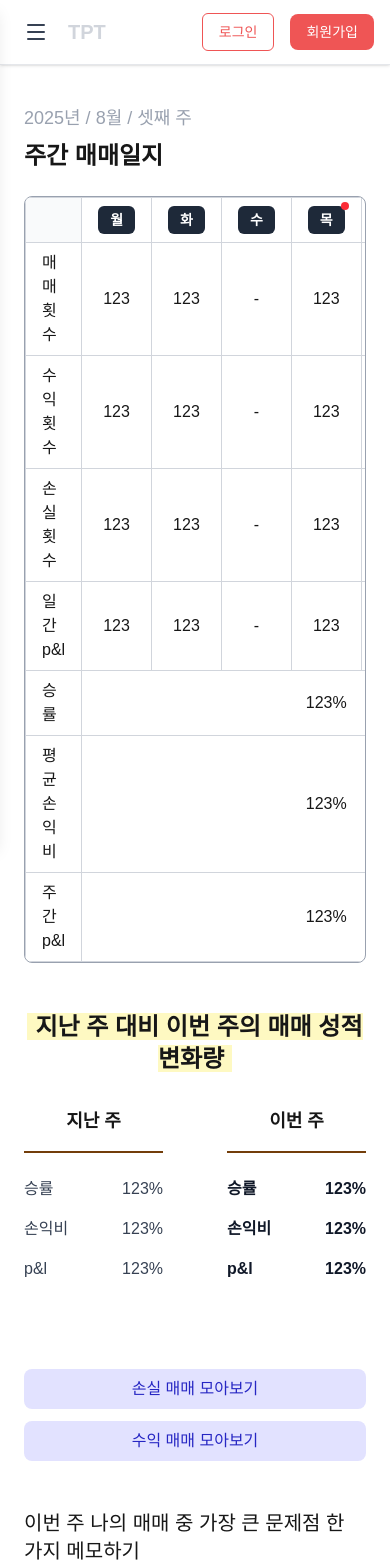
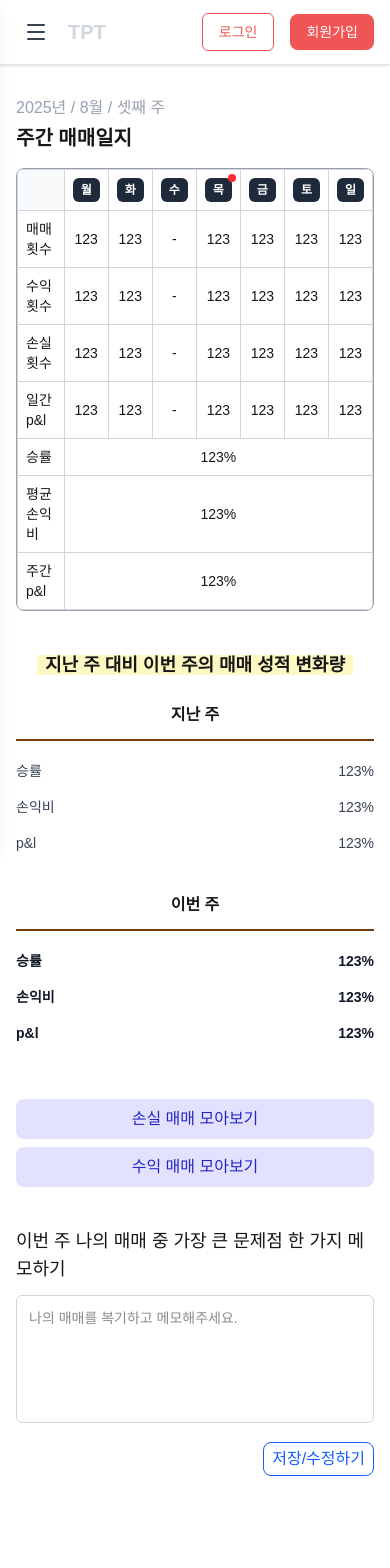
Before and after one commit to Bewheneverwhatiwant/Customer_Web, a Next.js app: page /weekfeedback in a window 390 px wide. Shown: the top 1568 px of the page. After the commit the page ends 1492 px from the top, so only its background shows below. Built offline with nearby package versions, Linux system fonts and the light colour scheme.

Commit message:
feat: 카카오톡 비즈 Modal 추가, 반응형UI 수정, props 수정

```diff
--- a/app/login/page.tsx
+++ b/app/login/page.tsx
@@ -117,7 +117,7 @@ export default function Login() {
 								onChange={setUserId}
 								variant={2}
 								required
-								autocomplete="username"
+								autoComplete="username"
 								aria-describedby="userId-help"
 							/>
 							<CustomInputField
@@ -129,7 +129,7 @@ export default function Login() {
 								variant={2}
 								type="password"
 								required
-								autocomplete="current-password"
+								autoComplete="current-password"
 								aria-describedby="password-help"
 							/>
 						</div>
--- a/app/monthfeedback/MonthFeedback.tsx
+++ b/app/monthfeedback/MonthFeedback.tsx
@@ -5,9 +5,9 @@ import { useRouter } from "next/navigation";
 
 interface WeekData {
 	week: string;
-	trades: number | string; // 매매횟수
-	weeklyPnL: number | string; // 주간 PnL
-	new: boolean; // 새로운 정보 여부
+	trades: number | string;
+	weeklyPnL: number | string;
+	new: boolean;
 }
 
 interface MonthSummary {
@@ -18,16 +18,12 @@ interface MonthSummary {
 
 interface MonthFeedbackProps {
 	year: string;
-	month: string; // "8" 같은 값
-	beforeMonth: string; // ex) "2025년 7월"
-	nowMonth: string; // ex) "2025년 8월"
+	month: string;
+	beforeMonth: string;
+	nowMonth: string;
 	weeks: WeekData[];
 	summary: MonthSummary;
 }
-
-// 완강후 스윙 -> 타점별 성적표, 매매 최종 평가, 목표 성과 추가하기
-// 완강후 데이 -> 타점별 성적표, 매매 최종 평가, 목표 성과 추가하기
-// 완강후 스켈핑 -> 다 빼고 새로운 NotionButton 컴포넌트 넣기
 
 export default function MonthFeedback({
 	year,
@@ -40,27 +36,32 @@ export default function MonthFeedback({
 	const router = useRouter();
 
 	return (
-		<div className="p-6 mt-20">
+		<div className="p-4 sm:p-6 mt-20 sm:mt-25">
 			{/* 타이틀 */}
-			<h2 className="text-gray-400 text-lg mb-2">
+			<h2 className="text-gray-400 text-base sm:text-lg mb-1 sm:mb-2">
 				{year}년 {month}월
 			</h2>
-			<h1 className="text-2xl font-bold mb-6">월간 매매일지</h1>
+			<h1 className="text-xl sm:text-2xl font-bold mb-4 sm:mb-6">월간 매매일지</h1>
 
-			{/* 테이블 */}
-			<div className="border border-gray-400 rounded-lg overflow-hidden mb-10">
-				<table className="w-full border-collapse text-center">
+			{/* 테이블 (모바일 스크롤 지원) */}
+			<div className="border border-gray-400 rounded-lg overflow-hidden mb-10 overflow-x-auto">
+				<table className="min-w-full border-collapse text-center text-sm sm:text-base">
 					<thead>
 						<tr>
-							<th className="w-40 border border-gray-300 bg-gray-50"></th>
+							<th className="w-28 sm:w-40 border border-gray-300 bg-gray-50"></th>
 							{weeks.map((w) => (
-								<th key={w.week} className="border border-gray-300 py-2 px-4">
-									<button className="relative px-4 py-1 bg-gray-800 text-white text-sm rounded-md cursor-pointer"
+								<th
+									key={w.week}
+									className="border border-gray-300 py-2 px-2 sm:px-4"
+								>
+									<button
+										className="relative px-2 sm:px-4 py-1 bg-gray-800 text-white text-xs sm:text-sm rounded-md cursor-pointer"
 										onClick={() =>
 											router.push(
 												`/weekfeedback?year=${year}&month=${month}&week=${w.week}`
 											)
-										}>
+										}
+									>
 										{w.week}
 										{w.new && (
 											<span className="absolute -top-1 -right-1 w-2 h-2 bg-red-500 rounded-full" />
@@ -72,7 +73,9 @@ export default function MonthFeedback({
 					</thead>
 					<tbody>
 						<tr>
-							<td className="border border-gray-300 py-2 px-4 text-left">매매횟수</td>
+							<td className="border border-gray-300 py-2 px-2 sm:px-4 text-left">
+								매매횟수
+							</td>
 							{weeks.map((w) => (
 								<td key={w.week + "-trades"} className="border border-gray-300">
 									{w.trades}
@@ -80,7 +83,9 @@ export default function MonthFeedback({
 							))}
 						</tr>
 						<tr>
-							<td className="border border-gray-300 py-2 px-4 text-left">주간 p&l</td>
+							<td className="border border-gray-300 py-2 px-2 sm:px-4 text-left">
+								주간 p&l
+							</td>
 							{weeks.map((w) => (
 								<td key={w.week + "-pnl"} className="border border-gray-300">
 									{w.weeklyPnL}
@@ -88,19 +93,25 @@ export default function MonthFeedback({
 							))}
 						</tr>
 						<tr>
-							<td className="border border-gray-300 py-2 px-4 text-left">월간 최종 승률</td>
+							<td className="border border-gray-300 py-2 px-2 sm:px-4 text-left">
+								월간 최종 승률
+							</td>
 							<td className="border border-gray-300" colSpan={weeks.length}>
 								{summary.winRate}
 							</td>
 						</tr>
 						<tr>
-							<td className="border border-gray-300 py-2 px-4 text-left">월간 평균 손익비</td>
+							<td className="border border-gray-300 py-2 px-2 sm:px-4 text-left">
+								월간 평균 손익비
+							</td>
 							<td className="border border-gray-300" colSpan={weeks.length}>
 								{summary.avgProfit}
 							</td>
 						</tr>
 						<tr>
-							<td className="border border-gray-300 py-2 px-4 text-left">월간 최종 p&l</td>
+							<td className="border border-gray-300 py-2 px-2 sm:px-4 text-left">
+								월간 최종 p&l
+							</td>
 							<td className="border border-gray-300" colSpan={weeks.length}>
 								{summary.finalPnL}
 							</td>
@@ -110,27 +121,29 @@ export default function MonthFeedback({
 			</div>
 
 			{/* 비교 섹션 */}
-			<div className="mt-12">
-				<h2 className="text-2xl font-semibold text-center mb-8">
+			<div className="mt-8 sm:mt-12">
+				<h2 className="text-xl sm:text-2xl font-semibold text-center mb-6 sm:mb-8">
 					<span className="bg-yellow-100 px-2">
 						{beforeMonth} 대비 {nowMonth}의 매매 성적 변화량
 					</span>
 				</h2>
 
-				<div className="grid grid-cols-2 gap-16">
+				<div className="grid grid-cols-1 sm:grid-cols-2 gap-8 sm:gap-16">
 					{/* Before Month */}
 					<div>
-						<h3 className="text-lg font-semibold text-center mb-4">{beforeMonth}</h3>
-						<div className="border-t-2 border-yellow-900 pt-4">
-							<div className="flex justify-between py-2 text-gray-700">
+						<h3 className="text-base sm:text-lg font-semibold text-center mb-3 sm:mb-4">
+							{beforeMonth}
+						</h3>
+						<div className="border-t-2 border-yellow-900 pt-3 sm:pt-4">
+							<div className="flex justify-between py-2 text-gray-700 text-sm sm:text-base">
 								<span>월간 최종 승률</span>
 								<span>{summary.winRate}</span>
 							</div>
-							<div className="flex justify-between py-2 text-gray-700">
+							<div className="flex justify-between py-2 text-gray-700 text-sm sm:text-base">
 								<span>월간 평균 손익비</span>
 								<span>{summary.avgProfit}</span>
 							</div>
-							<div className="flex justify-between py-2 text-gray-700">
+							<div className="flex justify-between py-2 text-gray-700 text-sm sm:text-base">
 								<span>월간 최종 p&l</span>
 								<span>{summary.finalPnL}</span>
 							</div>
@@ -139,17 +152,19 @@ export default function MonthFeedback({
 
 					{/* Now Month */}
 					<div>
-						<h3 className="text-lg font-semibold text-center mb-4">{nowMonth}</h3>
-						<div className="border-t-2 border-yellow-900 pt-4">
-							<div className="flex justify-between py-2 text-gray-900 font-semibold">
+						<h3 className="text-base sm:text-lg font-semibold text-center mb-3 sm:mb-4">
+							{nowMonth}
+						</h3>
+						<div className="border-t-2 border-yellow-900 pt-3 sm:pt-4">
+							<div className="flex justify-between py-2 text-gray-900 font-semibold text-sm sm:text-base">
 								<span>월간 최종 승률</span>
 								<span>{summary.winRate}</span>
 							</div>
-							<div className="flex justify-between py-2 text-gray-900 font-semibold">
+							<div className="flex justify-between py-2 text-gray-900 font-semibold text-sm sm:text-base">
 								<span>월간 평균 손익비</span>
 								<span>{summary.avgProfit}</span>
 							</div>
-							<div className="flex justify-between py-2 text-gray-900 font-semibold">
+							<div className="flex justify-between py-2 text-gray-900 font-semibold text-sm sm:text-base">
 								<span>월간 최종 p&l</span>
 								<span>{summary.finalPnL}</span>
 							</div>
--- a/app/mypage/MyPageMain.tsx
+++ b/app/mypage/MyPageMain.tsx
@@ -54,7 +54,7 @@ export default function MyPageMain({ state }: Props) {
 	};
 
 	return (
-		<main className="flex-1 p-10 overflow-y-auto max-h-screen">
+		<main className="flex-1 p-4 sm:p-6 md:p-10 overflow-visible md:overflow-y-auto md:max-h-screen">
 			<div className="max-w-2xl mx-auto text-center gap-5">
 				{renderMainContent()}
 
--- a/app/mypage/MyPageSidebar.tsx
+++ b/app/mypage/MyPageSidebar.tsx
@@ -50,6 +50,7 @@ export default function MyPageSidebar({ name, email, phone }: Props) {
 		bg-[#0f172a] text-white
 		flex flex-col md:flex-col
 		py-6 md:py-10
+		relative md:sticky md:top-0
 	"
 		>
 			{/* 모바일에서는 row, 데스크탑에서는 column */}
--- a/app/mypage/page.tsx
+++ b/app/mypage/page.tsx
@@ -59,7 +59,7 @@ export default function MyPage() {
 	}, []);
 
 	return (
-		<div className="flex h-screen bg-white flex-col md:flex-row">
+		<div className="flex bg-white flex-col md:flex-row h-auto md:h-screen">
 			{/* 테스트용으로, 위의 mockData 바꿔서 볼 수 있는 컴포넌트입니다 */}
 			{/* <MyPageSidebar name={mockUser.name} email={mockUser.email} phone={mockUser.phone} /> */}
 
--- a/app/weekfeedback/WeekFeedBack.tsx
+++ b/app/weekfeedback/WeekFeedBack.tsx
@@ -10,7 +10,7 @@ interface DayData {
 	wins: number | string;
 	losses: number | string;
 	dailyPnL: number | string;
-	new: boolean; // 새로운 데이터 여부
+	new: boolean;
 }
 
 interface WeekSummary {
@@ -27,8 +27,6 @@ interface WeekFeedbackProps {
 	summary: WeekSummary;
 }
 
-// 완강후 데이일 경우 컴포넌트 추가하기
-
 export default function WeekFeedback({
 	year,
 	month,
@@ -42,25 +40,29 @@ export default function WeekFeedback({
 		router.push(`/dayfeedback?year=${year}&month=${month}&week=${week}&day=${day}`);
 	};
 
-
 	return (
-		<div className="p-6 mt-20">
+		<div className="p-4 sm:p-6 mt-20 sm:mt-25">
 			{/* 타이틀 */}
-			<h2 className="text-gray-400 text-lg mb-2">
+			<h2 className="text-gray-400 text-base sm:text-lg mb-1 sm:mb-2">
 				{year}년 / {month}월 / {week}
 			</h2>
-			<h1 className="text-2xl font-bold mb-6">주간 매매일지</h1>
+			<h1 className="text-xl sm:text-2xl font-bold mb-4 sm:mb-6">주간 매매일지</h1>
 
-			{/* 테이블 */}
-			<div className="border border-gray-400 rounded-lg overflow-hidden mb-10">
-				<table className="w-full border-collapse text-center">
+			{/* 테이블 (모바일 스크롤 지원) */}
+			<div className="border border-gray-400 rounded-lg overflow-hidden mb-10 overflow-x-auto">
+				<table className="min-w-full border-collapse text-center text-sm sm:text-base">
 					<thead>
 						<tr>
-							<th className="w-40 border border-gray-300 bg-gray-50"></th>
+							<th className="w-28 sm:w-40 border border-gray-300 bg-gray-50"></th>
 							{days.map((d) => (
-								<th key={d.day} className="border border-gray-300 py-2 px-4">
-									<button className="relative px-3 py-1 bg-gray-800 text-white text-sm rounded-md cursor-pointer"
-										onClick={() => handleDayClick(d.day)}>
+								<th
+									key={d.day}
+									className="border border-gray-300 py-2 px-2 sm:px-4"
+								>
+									<button
+										className="relative px-2 sm:px-3 py-1 bg-gray-800 text-white text-xs sm:text-sm rounded-md cursor-pointer"
+										onClick={() => handleDayClick(d.day)}
+									>
 										{d.day}
 										{d.new && (
 											<span className="absolute -top-1 -right-1 w-2 h-2 bg-red-500 rounded-full" />
@@ -72,7 +74,7 @@ export default function WeekFeedback({
 					</thead>
 					<tbody>
 						<tr>
-							<td className="border border-gray-300 py-2 px-4 text-left">
+							<td className="border border-gray-300 py-2 px-2 sm:px-4 text-left">
 								매매횟수
 							</td>
 							{days.map((d) => (
@@ -82,7 +84,7 @@ export default function WeekFeedback({
 							))}
 						</tr>
 						<tr>
-							<td className="border border-gray-300 py-2 px-4 text-left">
+							<td className="border border-gray-300 py-2 px-2 sm:px-4 text-left">
 								수익횟수
 							</td>
 							{days.map((d) => (
@@ -92,7 +94,7 @@ export default function WeekFeedback({
 							))}
 						</tr>
 						<tr>
-							<td className="border border-gray-300 py-2 px-4 text-left">
+							<td className="border border-gray-300 py-2 px-2 sm:px-4 text-left">
 								손실횟수
 							</td>
 							{days.map((d) => (
@@ -102,7 +104,7 @@ export default function WeekFeedback({
 							))}
 						</tr>
 						<tr>
-							<td className="border border-gray-300 py-2 px-4 text-left">
+							<td className="border border-gray-300 py-2 px-2 sm:px-4 text-left">
 								일간 p&l
 							</td>
 							{days.map((d) => (
@@ -112,7 +114,7 @@ export default function WeekFeedback({
 							))}
 						</tr>
 						<tr>
-							<td className="border border-gray-300 py-2 px-4 text-left">
+							<td className="border border-gray-300 py-2 px-2 sm:px-4 text-left">
 								승률
 							</td>
 							<td className="border border-gray-300" colSpan={days.length}>
@@ -120,7 +122,7 @@ export default function WeekFeedback({
 							</td>
 						</tr>
 						<tr>
-							<td className="border border-gray-300 py-2 px-4 text-left">
+							<td className="border border-gray-300 py-2 px-2 sm:px-4 text-left">
 								평균 손익비
 							</td>
 							<td className="border border-gray-300" colSpan={days.length}>
@@ -128,7 +130,7 @@ export default function WeekFeedback({
 							</td>
 						</tr>
 						<tr>
-							<td className="border border-gray-300 py-2 px-4 text-left">
+							<td className="border border-gray-300 py-2 px-2 sm:px-4 text-left">
 								주간 p&l
 							</td>
 							<td className="border border-gray-300" colSpan={days.length}>
@@ -140,27 +142,29 @@ export default function WeekFeedback({
 			</div>
 
 			{/* 비교 섹션 */}
-			<div className="mt-12">
-				<h2 className="text-2xl font-semibold text-center mb-8">
+			<div className="mt-8 sm:mt-12">
+				<h2 className="text-lg sm:text-2xl font-semibold text-center mb-6 sm:mb-8">
 					<span className="bg-yellow-100 px-2">
 						지난 주 대비 이번 주의 매매 성적 변화량
 					</span>
 				</h2>
 
-				<div className="grid grid-cols-2 gap-16">
+				<div className="grid grid-cols-1 sm:grid-cols-2 gap-8 sm:gap-16">
 					{/* 지난 주 */}
 					<div>
-						<h3 className="text-lg font-semibold text-center mb-4">지난 주</h3>
-						<div className="border-t-2 border-yellow-900 pt-4">
-							<div className="flex justify-between py-2 text-gray-700">
+						<h3 className="text-base sm:text-lg font-semibold text-center mb-3 sm:mb-4">
+							지난 주
+						</h3>
+						<div className="border-t-2 border-yellow-900 pt-3 sm:pt-4">
+							<div className="flex justify-between py-2 text-gray-700 text-sm sm:text-base">
 								<span>승률</span>
 								<span>{summary.winRate}</span>
 							</div>
-							<div className="flex justify-between py-2 text-gray-700">
+							<div className="flex justify-between py-2 text-gray-700 text-sm sm:text-base">
 								<span>손익비</span>
 								<span>{summary.profitLossRatio}</span>
 							</div>
-							<div className="flex justify-between py-2 text-gray-700">
+							<div className="flex justify-between py-2 text-gray-700 text-sm sm:text-base">
 								<span>p&l</span>
 								<span>{summary.weeklyPnL}</span>
 							</div>
@@ -169,17 +173,19 @@ export default function WeekFeedback({
 
 					{/* 이번 주 */}
 					<div>
-						<h3 className="text-lg font-semibold text-center mb-4">이번 주</h3>
-						<div className="border-t-2 border-yellow-900 pt-4">
-							<div className="flex justify-between py-2 text-gray-900 font-semibold">
+						<h3 className="text-base sm:text-lg font-semibold text-center mb-3 sm:mb-4">
+							이번 주
+						</h3>
+						<div className="border-t-2 border-yellow-900 pt-3 sm:pt-4">
+							<div className="flex justify-between py-2 text-gray-900 font-semibold text-sm sm:text-base">
 								<span>승률</span>
 								<span>{summary.winRate}</span>
 							</div>
-							<div className="flex justify-between py-2 text-gray-900 font-semibold">
+							<div className="flex justify-between py-2 text-gray-900 font-semibold text-sm sm:text-base">
 								<span>손익비</span>
 								<span>{summary.profitLossRatio}</span>
 							</div>
-							<div className="flex justify-between py-2 text-gray-900 font-semibold">
+							<div className="flex justify-between py-2 text-gray-900 font-semibold text-sm sm:text-base">
 								<span>p&l</span>
 								<span>{summary.weeklyPnL}</span>
 							</div>
@@ -188,28 +194,23 @@ export default function WeekFeedback({
 				</div>
 			</div>
 
-			<div className="flex flex-col w-full gap-3 mt-20">
-				<CustomButton variant="prettyFull">
-					손실 매매 모아보기
-				</CustomButton>
-				<CustomButton variant="prettyFull">
-					수익 매매 모아보기
-				</CustomButton>
+			{/* 버튼 섹션 */}
+			<div className="flex flex-col w-full gap-2 sm:gap-3 mt-12 sm:mt-20">
+				<CustomButton variant="prettyFull">손실 매매 모아보기</CustomButton>
+				<CustomButton variant="prettyFull">수익 매매 모아보기</CustomButton>
 			</div>
 
 			{/* 메모 섹션 */}
-			<div className="mt-12">
-				<h2 className="text-xl mb-4">
+			<div className="mt-10 sm:mt-12">
+				<h2 className="text-lg sm:text-xl mb-3 sm:mb-4">
 					이번 주 나의 매매 중 가장 큰 문제점 한 가지 메모하기
 				</h2>
 				<textarea
 					placeholder="나의 매매를 복기하고 메모해주세요."
-					className="w-full h-40 p-4 border border-gray-300 rounded-md resize-none"
+					className="w-full h-32 sm:h-40 p-3 sm:p-4 border border-gray-300 rounded-md resize-none text-sm sm:text-base"
 				/>
-				<div className="flex justify-end items-center mt-4">
-					<CustomButton variant="normalClean">
-						저장/수정하기
-					</CustomButton>
+				<div className="flex justify-end items-center mt-3 sm:mt-4">
+					<CustomButton variant="normalClean">저장/수정하기</CustomButton>
 				</div>
 			</div>
 		</div>
```
Also changed, not shown: app/allpost/page.tsx (+10 -1 lines), app/mainpage_components/BookModal.tsx (+13 -1 lines), app/mainpage_components/ChooseModal.tsx (added, +47 -0 lines), app/mainpage_components/MainToast.tsx (+12 -7 lines), app/mypage/subscribeModal.tsx (+20 -10 lines), app/review/page.tsx (+11 -2 lines), 1 other file (tests, documents, lock files or other folders).
